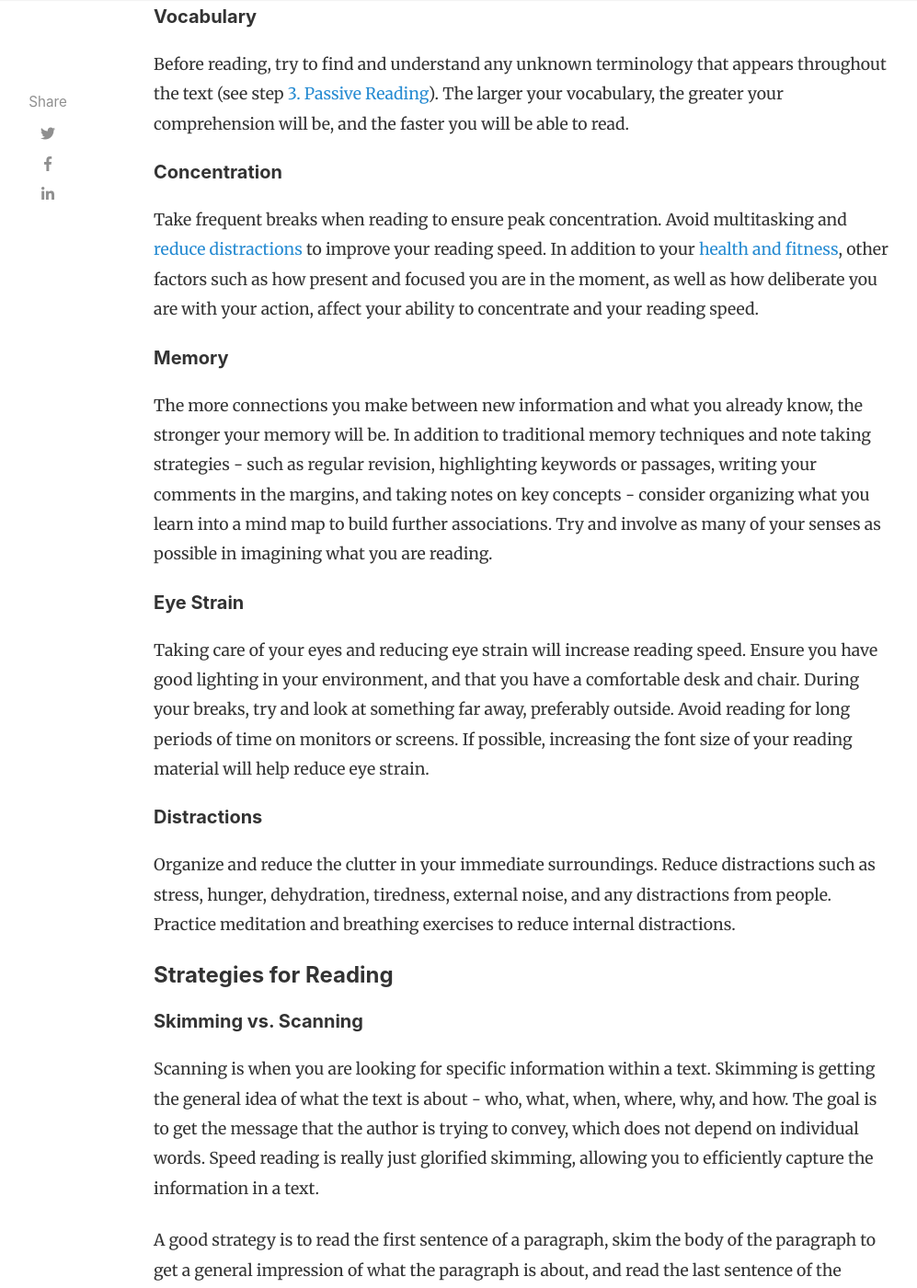
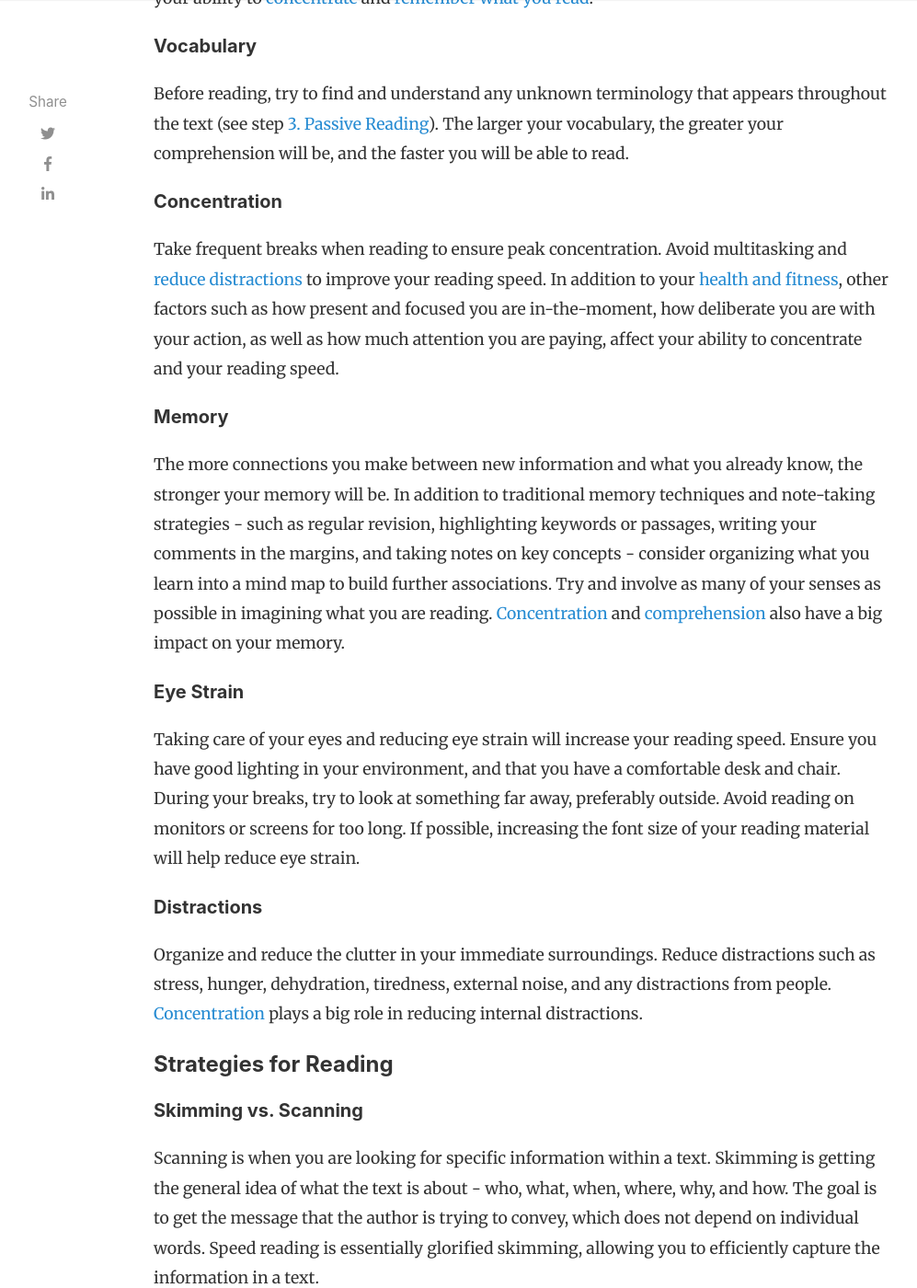
Before and after one commit to LeNPaul/hungry-minds, a Jekyll site: the page built from _posts/2021-02-25-work-smarter-with-speed-reading-a-teach-yourself-guide-by-tina-konstant.md, in a window 1280 px wide and 1400 px high, scrolled down 2998 px. Shown: the whole window at 92% size, without its empty margins (118-1115 px from the left). Built offline with Jekyll 4.4.1, drawn with Linux system fonts in a browser that asks for light colours; nearby versions of some CDN libraries; comment, search, counter and statistics services are not loaded; some of the changed text lies outside the part shown.

Commit message:
Publish blog post

```diff
--- a/_posts/2021-02-25-work-smarter-with-speed-reading-a-teach-yourself-guide-by-tina-konstant.md
+++ b/_posts/2021-02-25-work-smarter-with-speed-reading-a-teach-yourself-guide-by-tina-konstant.md
@@ -10,7 +10,7 @@ hidden: true
 comments: false
 ---
 
-I first came across speed reading many years ago while browsing for books at the library. *Work Smarter with Speed Reading: A Teach Yourself Guide* by Tina Konstant was one of the books that I came across that had the most comprehensive information on speed reading. Every speed reading resource that I have come across since then offers the same advice found in this book, which can be found in the summary below.
+I first came across speed reading many years ago while browsing for books at the library. *Work Smarter with Speed Reading: A Teach Yourself Guide* by Tina Konstant was one of the books that I came across that had the most comprehensive information on speed reading. Every speed reading resource that I have come across since then offers the same advice found in this book, which are found in the summary below.
 
 ### Summary
 
@@ -30,19 +30,19 @@ The purpose of this system is to allow you to highlight what you need to read an
 
 ##### 1. Prepare
 
-What is the purpose for what you are reading? What do you need to know, and how do you intend to use the new information? What do you already know about the subject that you are reading about?
+What is the purpose of what you are reading? What do you need to know, and how do you intend to use the new information? What do you already know about the subject that you are reading about?
 
 ##### 2. Preview
 
-Acquaint yourself with the structure of what you are reading by reading the book covers, table of contents, chapter headings, subheadings, any summaries or conclusions, as well as scanning the index, bibliography, and any diagrams or graphs. Highlight the parts that you think will be important, and make note of the parts you do not need.
+Acquaint yourself with the structure of what you are reading by reading the book covers, table of contents, chapter headings, subheadings, any summaries or conclusions, as well as scanning the index, bibliography, and any diagrams or graphs. Highlight the parts that you think are important, and make note of the parts you do not need.
 
 ##### 3. Passive Reading
 
-Quickly scan what you are reading looking for words that stand out - any technical language, jargon, acronyms, or anything that is in bold or italics - and ensure you are familiar with the meaning of the language. Recognize any reoccuring themes and concepts, and familiarize yourself with their meaning.
+Quickly scan what you are reading looking for words that stand out - any technical language, jargon, acronyms, or anything that is in bold or italics - and ensure you are familiar with the meaning of the language. Recognize any recurring themes and concepts, and familiarize yourself with their meaning.
 
 ##### 4. Active Reading
 
-Read the first paragraph of each section, and the first sentence of every paragraph. If the paragraph is long, then read the last sentence as well. During this time, highlight any important parts and take any notes needed, creating a mind map if possible.
+Read the first paragraph of each section, and the first sentence of every paragraph. If the paragraph is long, then read the last sentence as well. During this time, highlight any parts you think are important, or parts that you do not understand, and take any notes needed, creating a mind map if possible.
 
 ##### 5. Selective Reading
 
@@ -64,29 +64,29 @@ Before reading, try to find and understand any unknown terminology that appears
 
 ##### Concentration
 
-Take frequent breaks when reading to ensure peak concentration. Avoid multitasking and [reduce distractions](#distractions) to improve your reading speed. In addition to your [health and fitness](#health-and-fitness), other factors such as how present and focused you are in the moment, as well as how deliberate you are with your action, affect your ability to concentrate and your reading speed.
+Take frequent breaks when reading to ensure peak concentration. Avoid multitasking and [reduce distractions](#distractions) to improve your reading speed. In addition to your [health and fitness](#health-and-fitness), other factors such as how present and focused you are in-the-moment, how deliberate you are with your action, as well as how much attention you are paying, affect your ability to concentrate and your reading speed.
 
 ##### Memory
 
-The more connections you make between new information and what you already know, the stronger your memory will be. In addition to traditional memory techniques and note taking strategies - such as regular revision, highlighting keywords or passages, writing your comments in the margins, and taking notes on key concepts - consider organizing what you learn into a mind map to build further associations. Try and involve as many of your senses as possible in imagining what you are reading.
+The more connections you make between new information and what you already know, the stronger your memory will be. In addition to traditional memory techniques and note-taking strategies - such as regular revision, highlighting keywords or passages, writing your comments in the margins, and taking notes on key concepts - consider organizing what you learn into a mind map to build further associations. Try and involve as many of your senses as possible in imagining what you are reading. [Concentration](#concentration) and [comprehension](#3-passive-reading) also have a big impact on your memory.
 
 ##### Eye Strain
 
-Taking care of your eyes and reducing eye strain will increase reading speed. Ensure you have good lighting in your environment, and that you have a comfortable desk and chair. During your breaks, try and look at something far away, preferably outside. Avoid reading for long periods of time on monitors or screens. If possible, increasing the font size of your reading material will help reduce eye strain.
+Taking care of your eyes and reducing eye strain will increase your reading speed. Ensure you have good lighting in your environment, and that you have a comfortable desk and chair. During your breaks, try to look at something far away, preferably outside. Avoid reading on monitors or screens for too long. If possible, increasing the font size of your reading material will help reduce eye strain.
 
 ##### Distractions
 
-Organize and reduce the clutter in your immediate surroundings. Reduce distractions such as stress, hunger, dehydration, tiredness, external noise, and any distractions from people. Practice meditation and breathing exercises to reduce internal distractions.
+Organize and reduce the clutter in your immediate surroundings. Reduce distractions such as stress, hunger, dehydration, tiredness, external noise, and any distractions from people. [Concentration](#concentration) plays a big role in reducing internal distractions.
 
 #### Strategies for Reading
 
 ##### Skimming vs. Scanning
 
-Scanning is when you are looking for specific information within a text. Skimming is getting the general idea of what the text is about - who, what, when, where, why, and how. The goal is to get the message that the author is trying to convey, which does not depend on individual words. Speed reading is really just glorified skimming, allowing you to efficiently capture the information in a text.
+Scanning is when you are looking for specific information within a text. Skimming is getting the general idea of what the text is about - who, what, when, where, why, and how. The goal is to get the message that the author is trying to convey, which does not depend on individual words. Speed reading is essentially glorified skimming, allowing you to efficiently capture the information in a text.
 
 A good strategy is to read the first sentence of a paragraph, skim the body of the paragraph to get a general impression of what the paragraph is about, and read the last sentence of the paragraph if it is long.
 
 
 ##### Approaching Different Types of Reading Material
 
-What is the purpose of reading what you are reading? This motivates the approach you should take, as you may not want to speed read all the time. For example, you can easily apply the [Five-Step System](#the-five-step-system) and speed read non-fiction books on subjects you are familiar with, whereas you may not want to take this same approach for reading fiction, poetry, or instructions manuals.
+What is the purpose of reading what you are reading? This motivates the approach you should take, as you may not want to speed read all the time. For example, you can easily apply the [Five-Step System](#the-five-step-system) and [speed read](#techniques-for-speed-reading) non-fiction books on subjects you are familiar with, whereas you may not want to take this same approach for reading fiction, poetry, or instruction manuals. Generally, you should prioritize [memory](#memory) over reading as fast as possible.
```
Also changed, not shown: other parts of _posts/2021-02-25-work-smarter-with-speed-reading-a-teach-yourself-guide-by-tina-konstant.md (+2 -2 lines).
